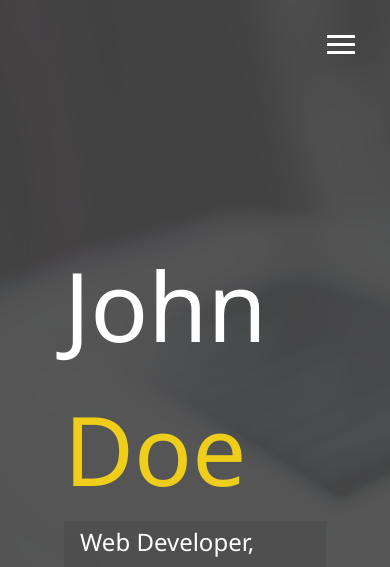
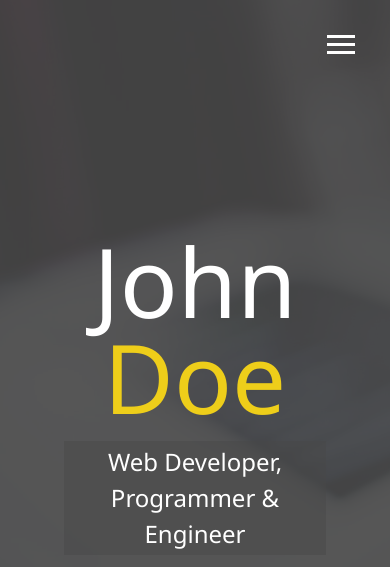
Before and after one commit to jrtorsa/modern_portfolio, a website: page dist/index.html in a window 390 px wide. Shown: the top 567 px of the page. Drawn offline with Linux system fonts and the light colour scheme.

Commit message:
Added media queries and made menu responsiveness

```diff
--- a/SCSS/_config.scss
+++ b/SCSS/_config.scss
@@ -28,3 +28,28 @@ $background-opacity: 0.9;
         }
     }
 }
+
+//Media Query Mixins
+@mixin mediaSm {
+    @media screen and (max-width: 500px) {
+        @content;
+    }
+}
+
+@mixin mediaMd {
+    @media screen and (max-width: 768px) {
+        @content;
+    }
+}
+
+@mixin mediaLg {
+    @media screen and (min-width: 769px) and (max-width: 1170px) {
+        @content;
+    }
+}
+
+@mixin mediaXL {
+    @media screen and (min-width: 1171px) {
+        @content;
+    }
+}
--- /dev/null
+++ b/SCSS/_mobile.scss
@@ -0,0 +1,57 @@
+// Widescreens
+@include mediaXL {
+
+}
+
+// Desktops & Laptops
+@include mediaLg {
+
+}
+
+// Tablets & small laptops
+@include mediaMd {
+    main {
+        align-items: center;
+        text-align: center;
+
+        .lg-heading {
+            line-height: 1;
+            margin-bottom: 1rem;
+        }
+    }
+
+    ul.menu-nav,
+    div.menu-branding {
+        float: none;
+        width: 100%;
+        min-height: 0;
+
+        &.show {
+            transform: translate3d(0,0,0);
+        }
+    }
+
+    .menu-nav {
+        height: 75vh;
+        transform: translate3d(-100%, 0, 0);
+        font-size: 24px;
+    }
+
+    .menu-branding {
+        height: 25vh;
+        transform: translate3d(100%,0,0);
+
+        .portrait {
+            background: url('../img/portrait.jpg');
+            width: 150px;
+            height: 150px;
+        }
+    }
+}
+
+// Smartphones
+@include mediaSm {
+    main#home h1{
+        margin-top: 10vh;
+    }
+}
--- a/SCSS/main.scss
+++ b/SCSS/main.scss
@@ -1,5 +1,6 @@
 @import 'config';
 @import 'menu';
+@import 'mobile';
 
 * {
     box-sizing: border-box;
```
Also changed, not shown: dist/css/main.css.
